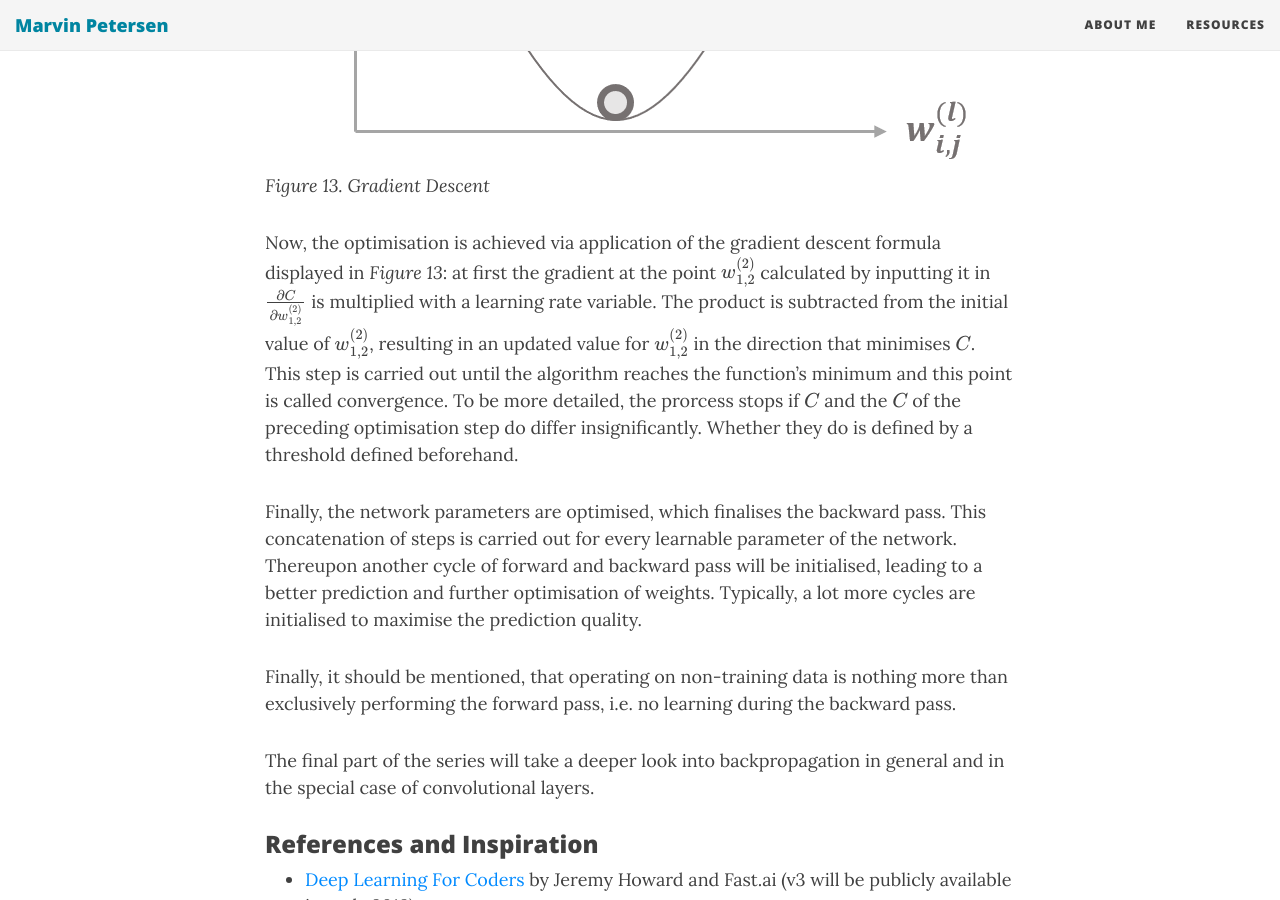
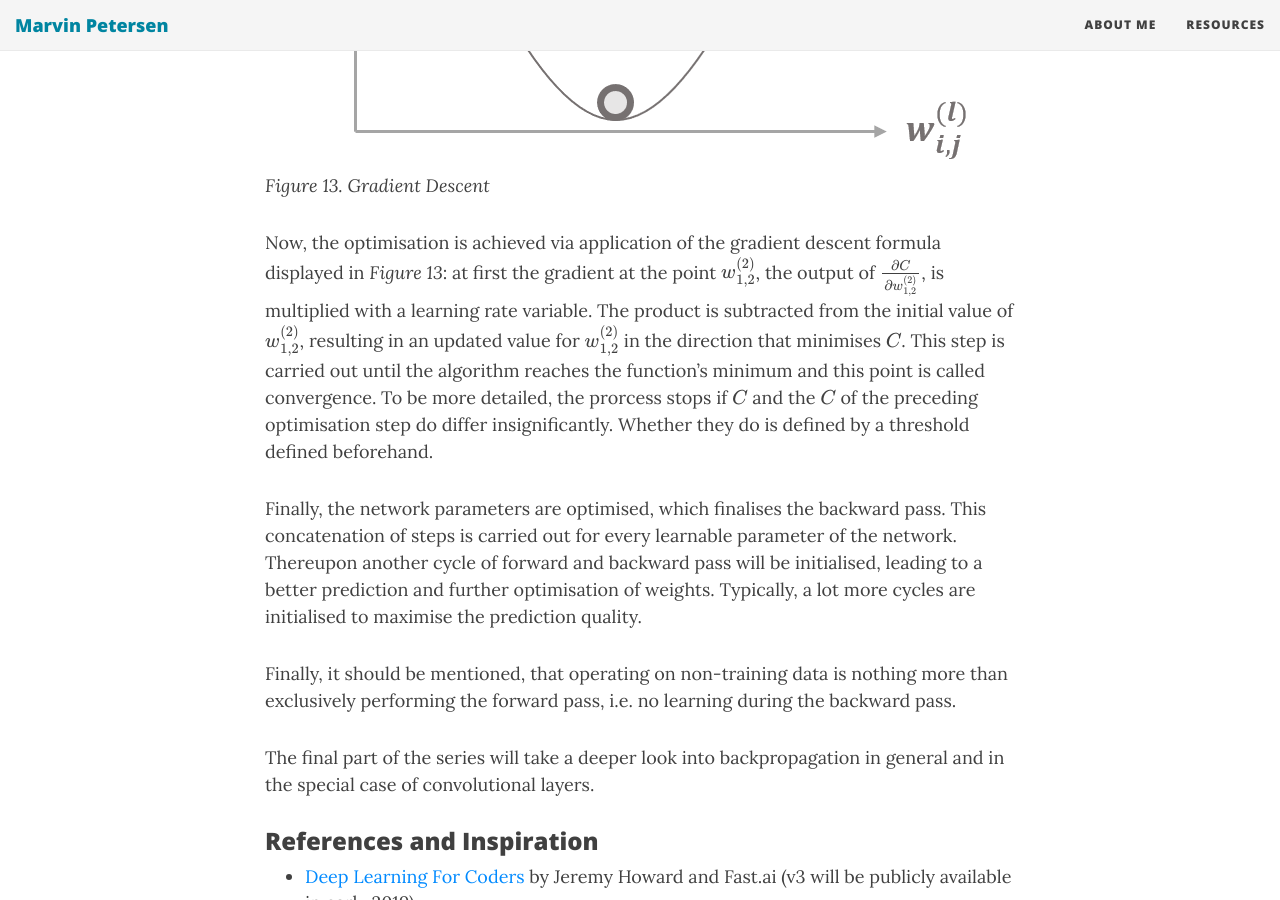
Before and after one commit to m-petersen/vinpetersen.github.io, a Jekyll site: the page built from _posts/2018-11-25-a-guided-tour-through-a-convolutional-neural-network-part-3.md, in a window 1280 px wide and 900 px high, scrolled down 3529 px. Built offline with Jekyll 4.4.1, drawn with Linux system fonts in a browser that asks for light colours; nearby versions of some CDN libraries; formulas are drawn with MathJax 3.

Commit message:
Update 2018-11-25-a-guided-tour-through-a-convolutional-neural-network-part-3.md

```diff
--- a/_posts/2018-11-25-a-guided-tour-through-a-convolutional-neural-network-part-3.md
+++ b/_posts/2018-11-25-a-guided-tour-through-a-convolutional-neural-network-part-3.md
@@ -35,7 +35,7 @@
 ![grad_desc.png]({{site.baseurl}}/img/grad_desc.png)
 *Figure 13. Gradient Descent*
 
-Now, the optimisation is achieved via application of the gradient descent formula displayed in *Figure 13*: at first the gradient at the point $$w_{1,2}^{(2)}$$ calculated by inputting it in $$\frac{∂C}{∂w_{1,2}^{(2)}}$$ is multiplied with a learning rate variable. The product is subtracted from the initial value of $$w_{1,2}^{(2)}$$, resulting in an updated value for $$w_{1,2}^{(2)}$$ in the direction that minimises $$𝐶$$. This step is carried out until the algorithm reaches the function’s minimum and this point is called convergence. To be more detailed, the prorcess stops if $$C$$ and the $$C$$ of the preceding optimisation step do differ insignificantly. Whether they do is defined by a threshold defined beforehand.
+Now, the optimisation is achieved via application of the gradient descent formula displayed in *Figure 13*: at first the gradient at the point $$w_{1,2}^{(2)}$$, the output of $$\frac{∂C}{∂w_{1,2}^{(2)}}$$, is multiplied with a learning rate variable. The product is subtracted from the initial value of $$w_{1,2}^{(2)}$$, resulting in an updated value for $$w_{1,2}^{(2)}$$ in the direction that minimises $$𝐶$$. This step is carried out until the algorithm reaches the function’s minimum and this point is called convergence. To be more detailed, the prorcess stops if $$C$$ and the $$C$$ of the preceding optimisation step do differ insignificantly. Whether they do is defined by a threshold defined beforehand.
 
 Finally, the network parameters are optimised, which finalises the backward pass. This concatenation of steps is carried out for every learnable parameter of the network. Thereupon another cycle of forward and backward pass will be initialised, leading to a better prediction and further optimisation of weights. Typically, a lot more cycles are initialised to maximise the prediction quality.
 
```
